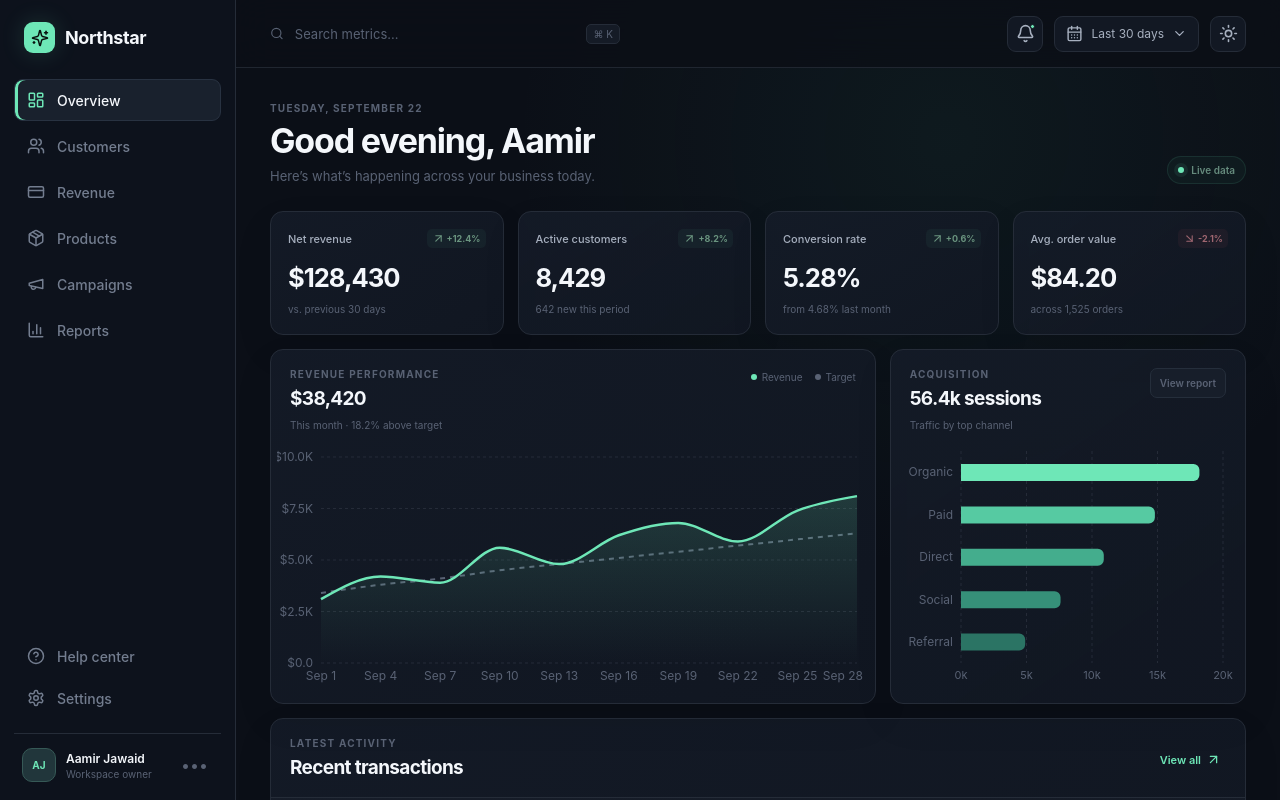
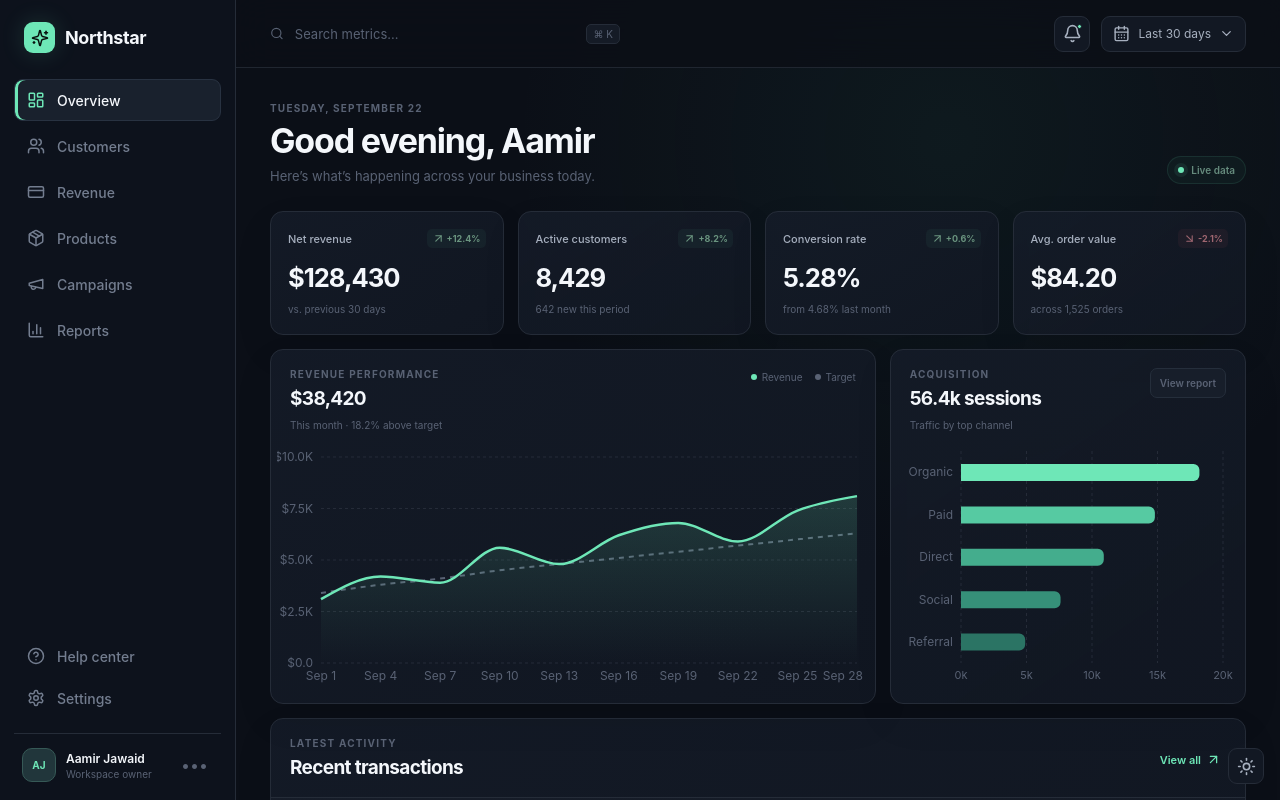
Before and after one commit to heyitsaamir/dashboard-analytics, a React (Vite) app: page / in a window 1280 px wide. Shown: the top 800 px of the page. Built offline with nearby package versions, Linux system fonts and the light colour scheme.

Commit message:
Move theme picker to bottom right
Co-authored-by: Copilot <223556219+Copilot@users.noreply.github.com>

```diff
--- a/src/App.tsx
+++ b/src/App.tsx
@@ -1,5 +1,5 @@
 import { useState } from 'react'
-import { X } from 'lucide-react'
+import { Moon, Sun, X } from 'lucide-react'
 import { ActivityTable } from './components/ActivityTable'
 import { ChannelChart } from './components/ChannelChart'
 import { Header } from './components/Header'
@@ -39,11 +39,7 @@ function App() {
       </div>
 
       <div className="workspace">
-        <Header
-          onMenuClick={() => setNavigationOpen(true)}
-          theme={theme}
-          onThemeToggle={toggleTheme}
-        />
+        <Header onMenuClick={() => setNavigationOpen(true)} />
         <main>
           <div className="page-heading">
             <div>
@@ -71,6 +67,14 @@ function App() {
           <ActivityTable />
         </main>
       </div>
+      <button
+        className="icon-button theme-toggle"
+        onClick={toggleTheme}
+        aria-label={`Switch to ${theme === 'dark' ? 'light' : 'dark'} mode`}
+        title={`Switch to ${theme === 'dark' ? 'light' : 'dark'} mode`}
+      >
+        {theme === 'dark' ? <Sun size={19} aria-hidden="true" /> : <Moon size={19} aria-hidden="true" />}
+      </button>
     </div>
   )
 }
--- a/src/components/Header.tsx
+++ b/src/components/Header.tsx
@@ -1,12 +1,10 @@
-import { Bell, CalendarDays, ChevronDown, Menu, Moon, Search, Sun } from 'lucide-react'
+import { Bell, CalendarDays, ChevronDown, Menu, Search } from 'lucide-react'
 
 type HeaderProps = {
   onMenuClick: () => void
-  theme: 'dark' | 'light'
-  onThemeToggle: () => void
 }
 
-export function Header({ onMenuClick, theme, onThemeToggle }: HeaderProps) {
+export function Header({ onMenuClick }: HeaderProps) {
   return (
     <header className="topbar">
       <button
@@ -31,14 +29,6 @@ export function Header({ onMenuClick, theme, onThemeToggle }: HeaderProps) {
           <span>Last 30 days</span>
           <ChevronDown size={15} />
         </button>
-        <button
-          className="icon-button theme-toggle"
-          onClick={onThemeToggle}
-          aria-label={`Switch to ${theme === 'dark' ? 'light' : 'dark'} mode`}
-          title={`Switch to ${theme === 'dark' ? 'light' : 'dark'} mode`}
-        >
-          {theme === 'dark' ? <Sun size={19} aria-hidden="true" /> : <Moon size={19} aria-hidden="true" />}
-        </button>
       </div>
     </header>
   )
--- a/src/index.css
+++ b/src/index.css
@@ -362,6 +362,13 @@ kbd {
   background: var(--control);
   border: 1px solid var(--border);
   border-radius: 9px;
+}
+
+.theme-toggle {
+  position: fixed;
+  right: max(16px, env(safe-area-inset-right));
+  bottom: max(16px, env(safe-area-inset-bottom));
+  z-index: 30;
 }
 
 .theme-toggle:hover {
```
Also changed, not shown: 2 other files (tests, documents, lock files or other folders).
